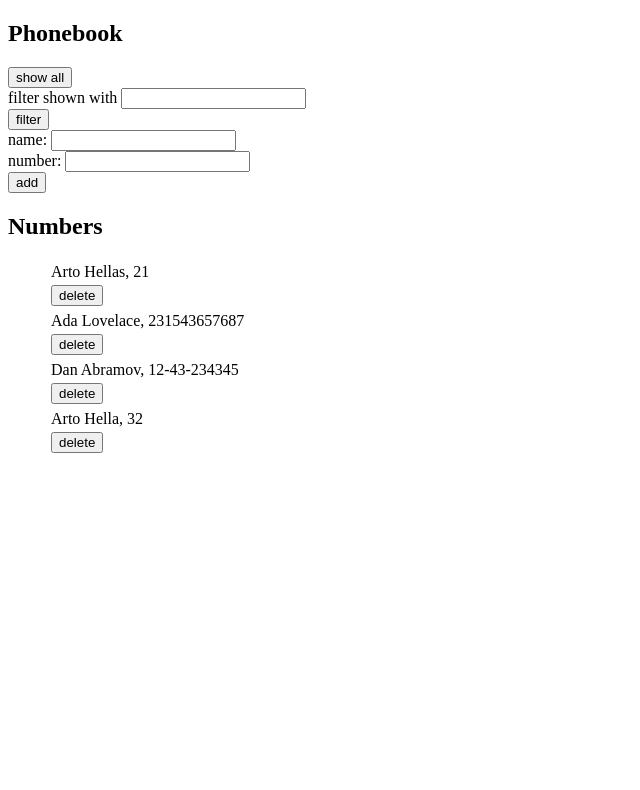
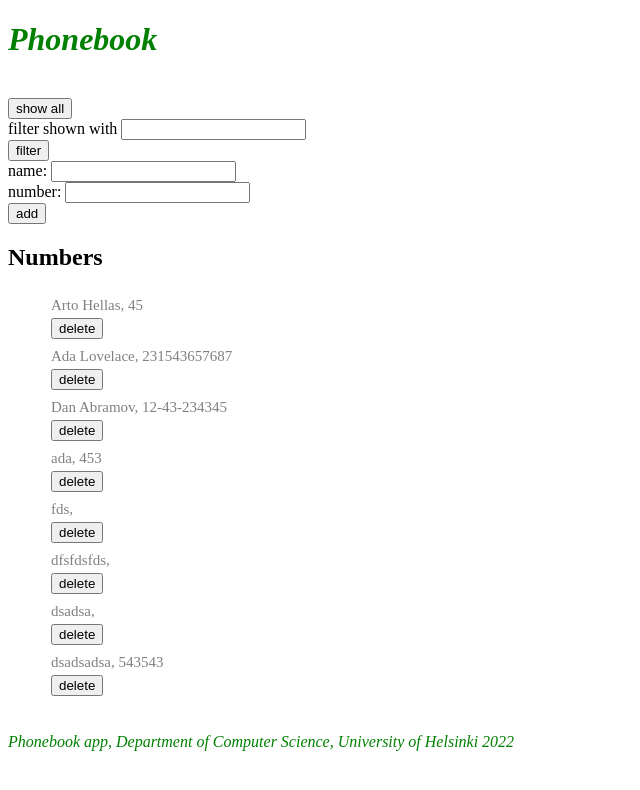
Before and after one commit to MelDv/FullStack_course, a React (Create React App) app in the folder osa2/puhelinluettelo/: page / in a window 1280 px wide. Shown: the top 790 px of the page, without its empty margins (0-640 px from the left). Built offline with nearby package versions, Linux system fonts and the light colour scheme; data requests are answered from the project's data file.

Commit message:
tehtävä 2.19

```diff
--- a/osa2/puhelinluettelo/db.json
+++ b/osa2/puhelinluettelo/db.json
@@ -2,7 +2,7 @@
   "persons": [
     {
       "name": "Arto Hellas",
-      "number": "21",
+      "number": "45",
       "id": 1
     },
     {
@@ -16,9 +16,29 @@
       "id": 3
     },
     {
-      "name": "Arto Hella",
-      "number": "32",
+      "name": "ada",
+      "number": "453",
       "id": 4
+    },
+    {
+      "name": "fds",
+      "number": "",
+      "id": 5
+    },
+    {
+      "name": "dfsfdsfds",
+      "number": "",
+      "id": 6
+    },
+    {
+      "name": "dsadsa",
+      "number": "",
+      "id": 7
+    },
+    {
+      "name": "dsadsadsa",
+      "number": "543543",
+      "id": 8
     }
   ]
 }
--- a/osa2/puhelinluettelo/src/App.js
+++ b/osa2/puhelinluettelo/src/App.js
@@ -1,8 +1,8 @@
 import { useState, useEffect } from 'react'
-import axios from 'axios'
 import Person from './components/Person'
 import Filter from './components/Filter'
 import NewPerson from './components/NewPerson'
+import Footer from './components/Footer'
 import personService from './services/persons'
 
 const App = () => {
@@ -10,6 +10,8 @@ const App = () => {
   const [newName, setNewName] = useState('')
   const [newNumber, setNewNumber] = useState('')
   const [newFilter, setFilter] = useState('')
+  const [message, setMessage] = useState(null)
+  const isError = { error: false } //muunnos ei toimi: arvo ei muutu Notification-komponentissa
 
   useEffect(() => {
     personService
@@ -39,10 +41,27 @@ const App = () => {
             .then(returnedPerson => {
               setPersons(persons.map(person => person.id !== changedPerson.id ? person : returnedPerson))
             })
+          isError.error = false
+          console.log('isError in change number: ', isError)
+          setMessage(
+            `Changed phone number for ${person.name}`
+          )
+          setTimeout(() => {
+            setMessage(null)
+          }, 5000)
         }
       } else if (person.name === newName) {
         exists = true
-        window.alert(`${newName} is already added to phonebook`)
+        isError.error = true
+        console.log('isError in already added: ', isError)
+        setNewName('')
+        setNewNumber('')
+        setMessage(
+          `${newName} is already added to phonebook`
+        )
+        setTimeout(() => {
+          setMessage(null)
+        }, 5000)
       }
     })
     if (!exists) {
@@ -53,7 +72,17 @@ const App = () => {
         })
       setNewName('')
       setNewNumber('')
+      isError.error = false
+      console.log('isError in exists: ', isError)
+      setMessage(
+        `Added ${personObject.name}`
+      )
+      setTimeout(() => {
+        setMessage(null)
+      }, 5000)
     }
+    setNewName('')
+    setNewNumber('')
   }
   const deletePerson = id => {
     const url = `http://localhost:3001/persons/${id}`
@@ -64,6 +93,14 @@ const App = () => {
         .then(returnedPersons => {
           setPersons(persons.filter(person => person.id !== id))
         })
+      isError.error = false
+      console.log('isError in delete: ', isError)
+      setMessage(
+        `Deleted ${person.name}`
+      )
+      setTimeout(() => {
+        setMessage(null)
+      }, 5000)
     }
   }
 
@@ -80,10 +117,36 @@ const App = () => {
       }
     })
     if (filtered.length === 0) {
-      window.alert(`no name contains ${newFilter}`)
-      document.location.reload()
+      isError.error = true
+      setMessage(
+        `no name contains ${newFilter}`
+      )
+      setTimeout(() => {
+        setMessage(null)
+      }, 5000)
     }
     setPersons(filtered)
+  }
+
+  const Notification = (props) => {
+    if (props.message === null) {
+      return null
+    }
+    console.log('isError in Notification: ', isError)
+    const messageStyle = {
+      color: isError.error == true ? 'red' : 'green',
+      background: 'lightgrey',
+      fontSize: 20,
+      borderStyle: 'solid',
+      borderRadius: 5,
+      padding: 10,
+      marginBottom: 10,
+    }
+    return (
+      <div style={messageStyle}>
+        {message}
+      </div>
+    )
   }
 
   const handleNameChange = (event) => {
@@ -104,7 +167,8 @@ const App = () => {
 
   return (
     <div>
-      <h2>Phonebook</h2>
+      <h1>Phonebook</h1>
+      <Notification message={message} isError={isError.error} /><br />
       <div>
         <button onClick={showAllPersons}>show all</button>
       </div>
@@ -117,6 +181,7 @@ const App = () => {
           <Person key={person.name} person={person}
             deletePerson={() => deletePerson(person.id)} />)}
       </ul>
+      <Footer />
     </div>
   )
 }
--- /dev/null
+++ b/osa2/puhelinluettelo/src/components/Footer.js
@@ -0,0 +1,15 @@
+const Footer = () => {
+    const footerStyle = {
+        color: 'green',
+        fontStyle: 'italic',
+        fontSize: 16
+    }
+    return (
+        <div style={footerStyle}>
+            <br />
+            <em>Phonebook app, Department of Computer Science, University of Helsinki 2022</em>
+        </div>
+    )
+}
+
+export default Footer
--- /dev/null
+++ b/osa2/puhelinluettelo/src/index.css
@@ -0,0 +1,9 @@
+h1 {
+    color: green;
+    font-style: italic;
+  }
+  table {
+    color: grey;
+    padding-top: 3px;
+    font-size: 15px;
+  }
--- a/osa2/puhelinluettelo/src/index.js
+++ b/osa2/puhelinluettelo/src/index.js
@@ -2,5 +2,6 @@ import React from 'react'
 import ReactDOM from 'react-dom'
 import App from './App'
 import axios from 'axios'
+import './index.css'
 
 ReactDOM.render(<App />, document.getElementById('root'))
```
